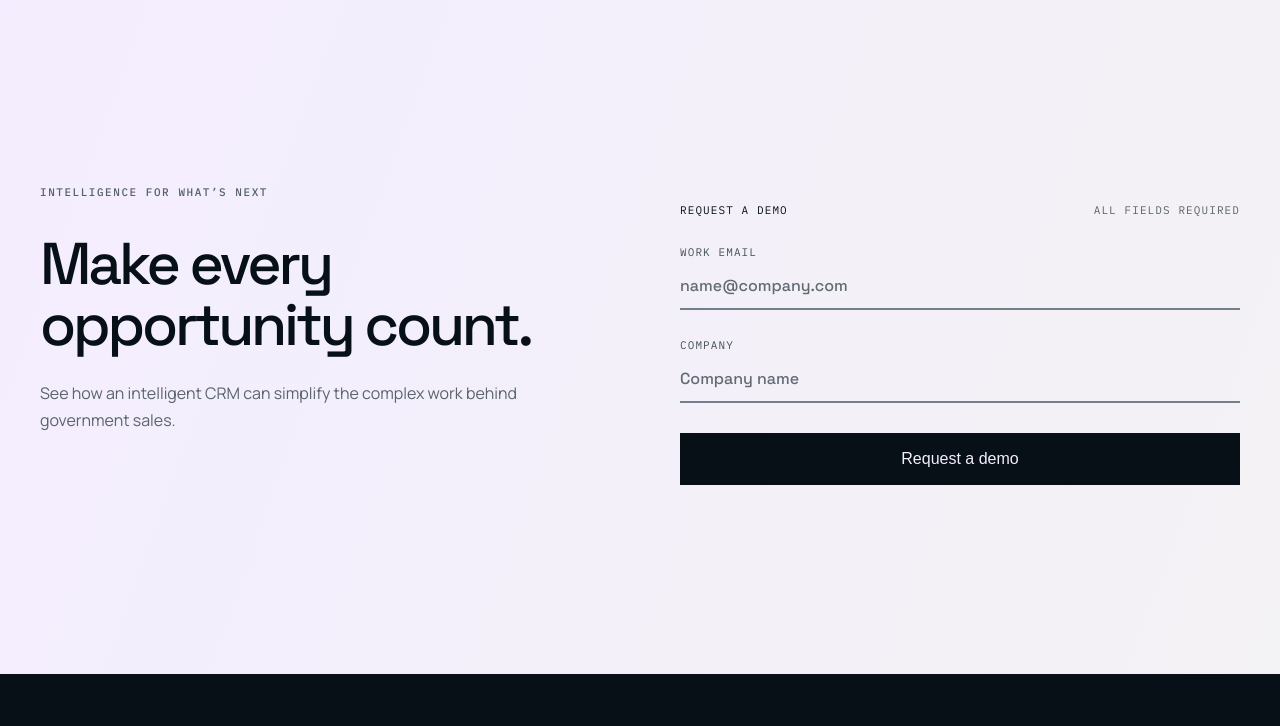
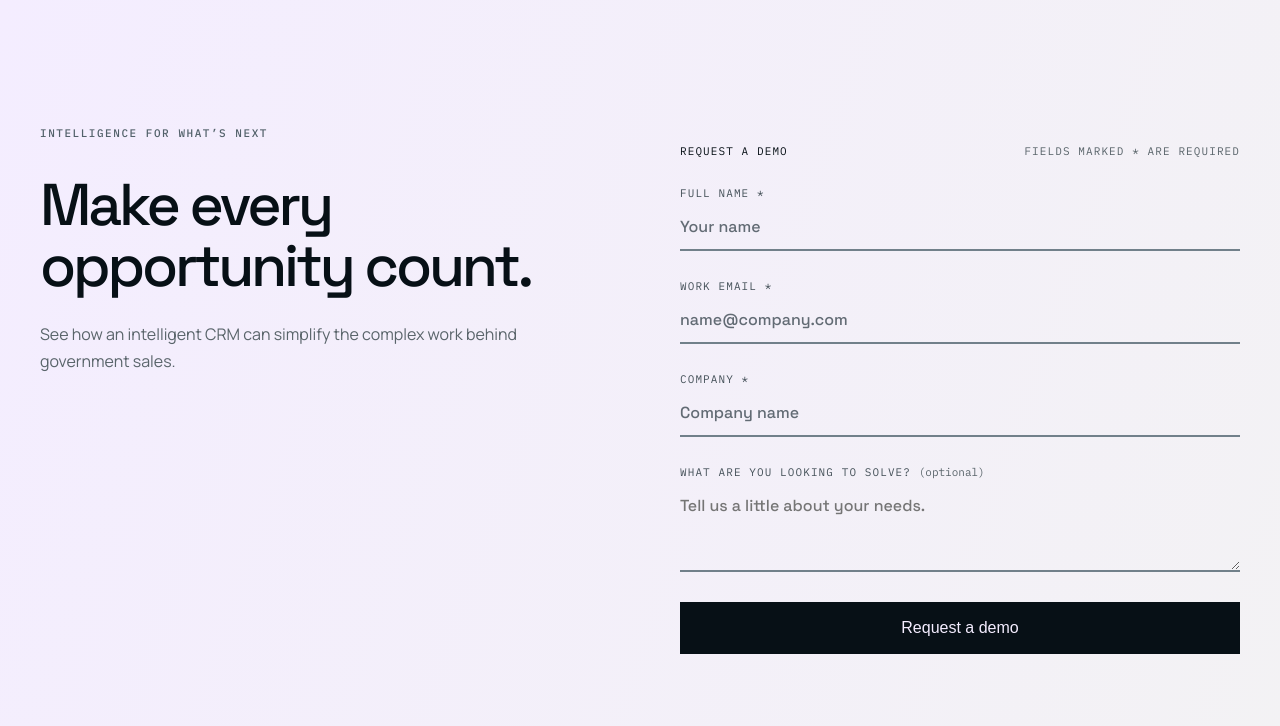
Before and after one commit to IreneKuoAZ/jpj-website, a plain HTML site: page index.html in a window 1280 px wide. Shown: the part 6030-6756 px from the top of the page. Drawn offline with Linux system fonts and the light colour scheme.

Commit message:
Update navigation and contact form

```diff
--- a/index.html
+++ b/index.html
@@ -47,7 +47,7 @@
       <section class="core-capabilities" id="capabilities" aria-labelledby="capabilities-title"><div class="container"><div class="core-heading"><p class="eyebrow">[ Core capabilities ]</p><h2 id="capabilities-title">Designed for how your team actually works.</h2><p>Purpose-built tools to reduce friction across the government sales lifecycle.</p></div><div class="core-grid"><article><span>01</span><i></i><h3>Opportunity Management</h3><p>Organize requests, documents, requirements, and customer information.</p></article><article><span>02</span><i></i><h3>AI-Assisted Product Research</h3><p>Find relevant options and support technical specification reviews.</p></article><article><span>03</span><i></i><h3>Vendor Coordination</h3><p>Track sourcing conversations, requests, replies, and follow-ups.</p></article><article><span>04</span><i></i><h3>Quote Preparation</h3><p>Connect selected items and sourcing details to the quoting workflow.</p></article></div></div></section>
       <section class="workflow" id="how-it-works" aria-labelledby="workflow-title"><div class="container"><div class="workflow-heading"><p class="eyebrow">[ Intelligent workflow ]</p><h2 id="workflow-title">From opportunity to quote. <span>Connected by intelligence.</span></h2><p>A continuous, visible workflow with AI assistance and human review where needed.</p></div><ol class="workflow-steps"><li><span>01</span><h3>Capture</h3><p>Bring opportunity documents and requirements together.</p></li><li><span>02</span><h3>Research</h3><p>Identify and review products matching customer needs.</p></li><li><span>03</span><h3>Source</h3><p>Coordinate vendor requests and responses.</p></li><li><span>04</span><h3>Quote</h3><p>Prepare quotes using selected sourcing information.</p></li></ol></div></section>
       <section class="why-jpj section container" aria-labelledby="why-title"><div class="section-copy"><p class="eyebrow">[ Why JPJ SI ]</p><h2 id="why-title">Not just another CRM.</h2><p>Government reselling has its own requirements. The software should reflect that reality.</p></div><ol class="numbered-list"><li><span>01</span><div><h3>Government Reseller Workflows</h3><p>Built around sourcing, vendor coordination, and quoting rather than a generic sales funnel.</p></div></li><li><span>02</span><div><h3>Intelligence in Context</h3><p>AI assistance appears within the work itself, where it can support better decisions.</p></div></li><li><span>03</span><div><h3>Human Oversight</h3><p>Clear review points for technical specifications, alternatives, and quote preparation.</p></div></li></ol></section>
-      <section class="demo" id="demo" aria-labelledby="demo-title"><div class="container demo-grid"><div><p class="eyebrow">Intelligence for what’s next</p><h2 id="demo-title">Make every opportunity count.</h2><p>See how an intelligent CRM can simplify the complex work behind government sales.</p></div><form><div class="form-heading"><strong>Request a demo</strong><span>All fields required</span></div><label>Work email<input type="email" name="email" placeholder="name@company.com" required /></label><label>Company<input type="text" name="company" placeholder="Company name" required /></label><button class="button button-dark" type="submit">Request a demo</button></form></div></section>
+      <section class="demo" id="demo" aria-labelledby="demo-title"><div class="container demo-grid"><div><p class="eyebrow">Intelligence for what’s next</p><h2 id="demo-title">Make every opportunity count.</h2><p>See how an intelligent CRM can simplify the complex work behind government sales.</p></div><form><div class="form-heading"><strong>Request a demo</strong><span>Fields marked * are required</span></div><label>Full name *<input type="text" name="name" placeholder="Your name" autocomplete="name" required /></label><label>Work email *<input type="email" name="email" placeholder="name@company.com" autocomplete="email" required /></label><label>Company *<input type="text" name="company" placeholder="Company name" autocomplete="organization" required /></label><label>What are you looking to solve? <span>(optional)</span><textarea name="message" rows="3" placeholder="Tell us a little about your needs."></textarea></label><button class="button button-dark" type="submit">Request a demo</button></form></div></section>
     </main>
     <footer><div class="container footer-top"><a class="brand" href="#top" aria-label="JPJ SI home"><img src="assets/JPJlogo.svg" alt="JPJ SI" /></a><nav aria-label="Footer navigation"><a href="#platform">Platform</a><a href="#capabilities">Capabilities</a><a href="#how-it-works">How it works</a><a href="#demo">Contact</a></nav></div><div class="container footer-bottom"><span>© 2026 JPJ SI. All rights reserved.</span><a href="#top">Privacy · Terms</a><span>John Paul Jones Super Intelligence</span></div></footer>
     <script>
--- a/styles.css
+++ b/styles.css
@@ -112,3 +112,8 @@ html,body{max-width:100%;overflow-x:hidden}
 }
 
 .brand img{display:block;height:32px;width:auto}
+
+.demo select,.demo textarea{background:transparent;border:0;border-bottom:2px solid #71808a;color:var(--ink);display:block;font:16px 'Space Grotesk';margin-top:9px;outline:none;padding:7px 0 12px;width:100%}
+.demo textarea{resize:vertical}
+.demo select:focus,.demo textarea:focus{border-color:#613faf;box-shadow:0 2px 0 #613faf}
+.demo label span{color:#59646a;letter-spacing:0;text-transform:none}
```
